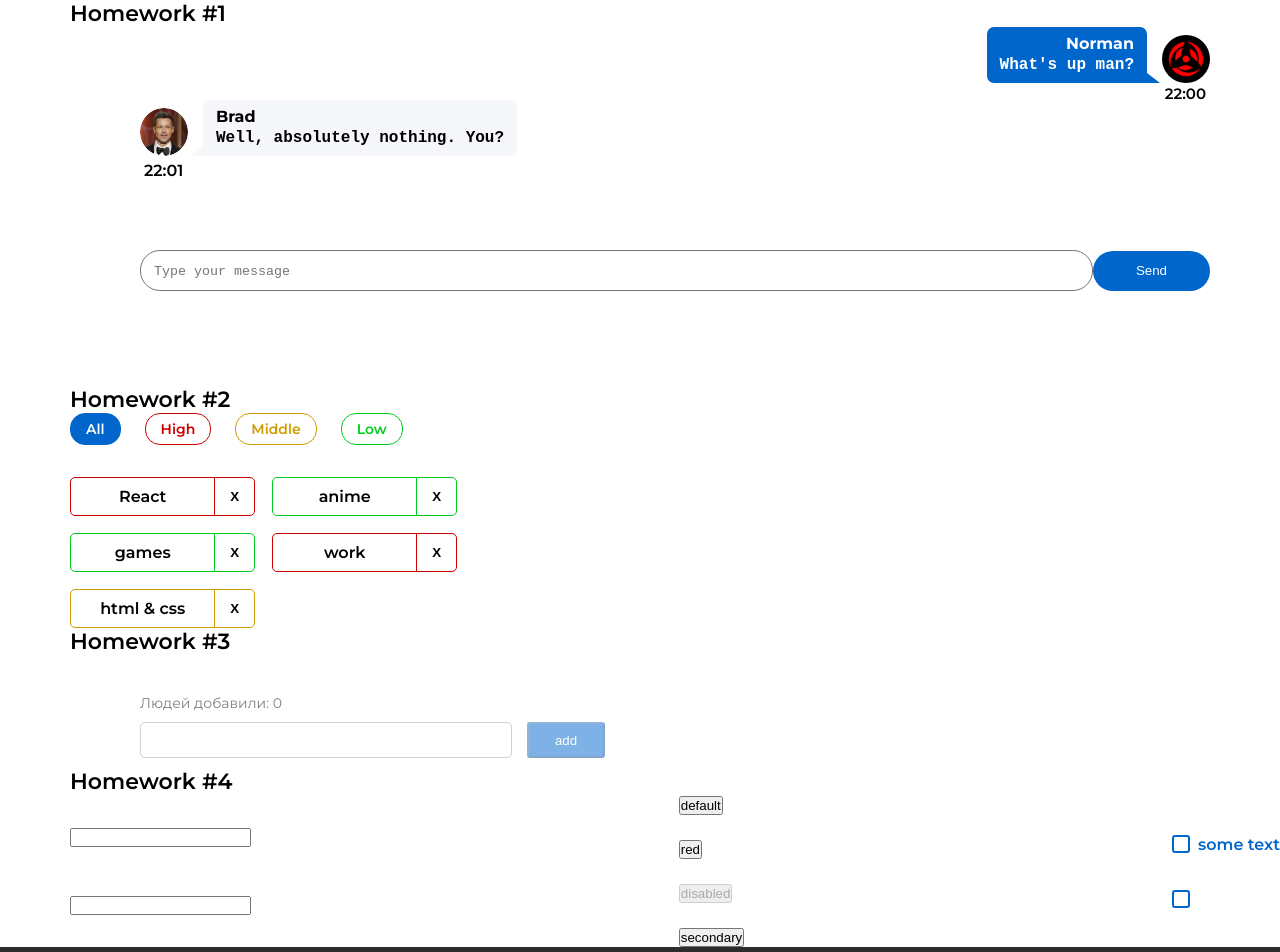
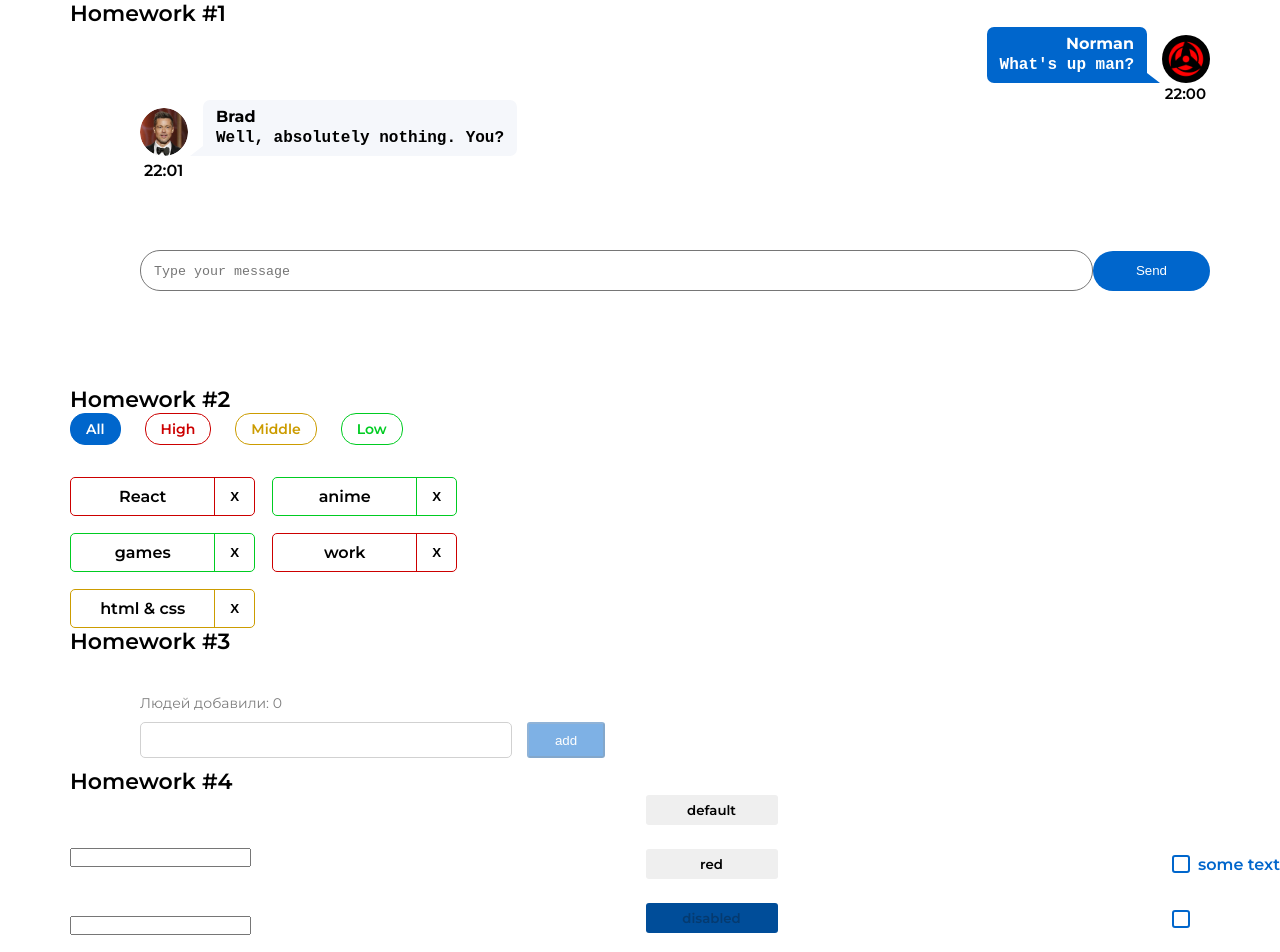
Before and after one commit to IJTINK7/hws-from-ignat, a React (Create React App) app: page / in a window 1280 px wide. Shown: the top 952 px of the page. Built offline with nearby package versions, Linux system fonts and the light colour scheme.

Commit message:
Adding styles for SuperButton.module.css

```diff
--- a/src/s2-homeworks/hw04/common/c2-SuperButton/SuperButton.module.css
+++ b/src/s2-homeworks/hw04/common/c2-SuperButton/SuperButton.module.css
@@ -1,36 +1,58 @@
 .button {
+    width: 132px;
+    height: 30px;
+    border-radius: 3px;
+    border:none;
+    font-family: "Montserrat", serif;
+    font-weight: 600;
 }
-
 .disabled {
+    color: #002E5C;
+    background-color: #004D99;
+    opacity: 0.5;
 }
-
 .secondary {
+    color: #0066CC;
+    background-color: #FFFFFF;
+    width: 176px;
+    height: 30px;
+    border: 1px #0066CC solid;
 }
 
 .default {
+    color: #FFFFFF;
+    background-color: #0066CC;
 }
-
 .red {
+    color: #FFFFFF;
+    background-color: #CC1439;
 }
 
 .default:hover {
+    background-color: #0080FF;
 }
 
 .red:hover {
+    background-color: #FF1A47;
 }
 
 .secondary:hover {
+    background-color: #E5F0FA;
+
 }
 
-
 .default:active {
+    background-color: #0059B3;;
 }
 
 .secondary:active {
+    background-color: #C9E5FF;
 }
 
 .red:active {
+    background-color: #B31232;
 }
 
 .button:disabled {
+    background: #004D99;
 }
```
